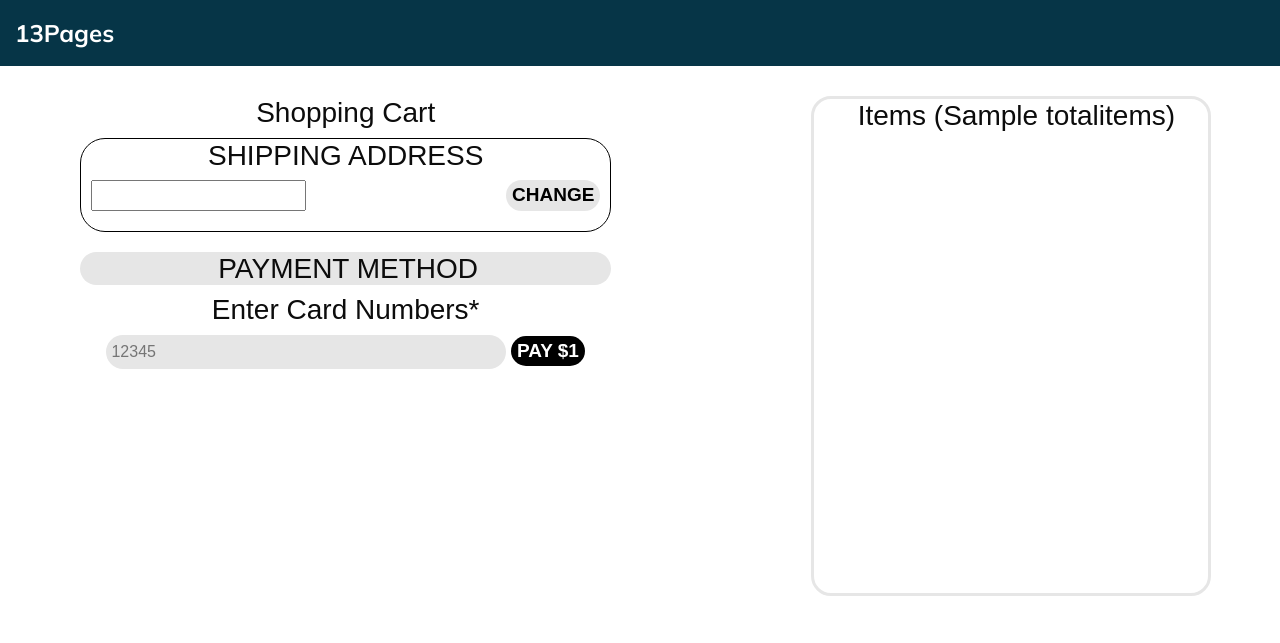
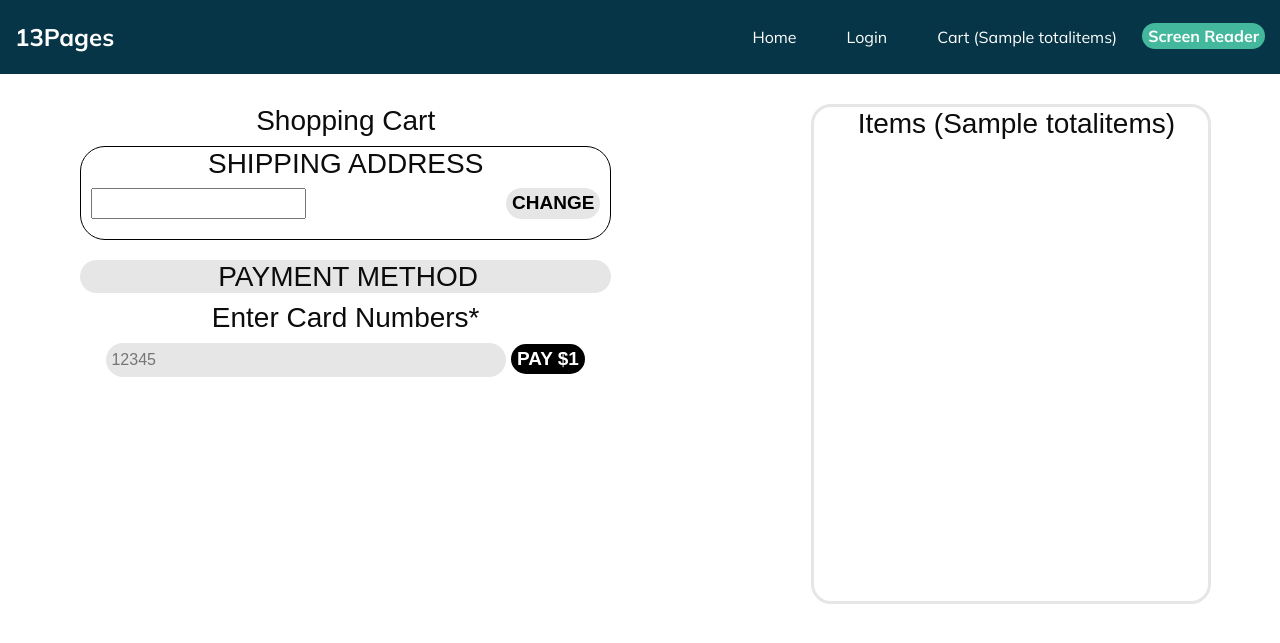
Before and after one commit to samshiau/13Pages, a Django app: template mysite/templates/cart.html in a window 1280 px wide. Shown: the top 643 px of the page. Run offline with Django 4.2, Linux system fonts and the light colour scheme; the template is opened without the code that fills it: most values are stand-ins (such as "Sample title", 1, 10 or a date in 2020); some libraries are stand-ins or nearby versions.

Commit message:
Fixed html bugs and js erros. Added Screen reader

```diff
--- a/mysite/ecomBookStore/views.py
+++ b/mysite/ecomBookStore/views.py
@@ -88,7 +88,7 @@ def delete_cart_item(request):
     t = render_to_string('cart-list.html',
                          {'cart_data': request.session['cartdata'], 'totalitems': len(request.session['cartdata']),
                           'total_amnt': total_amount})
-    return JsonResponse({'data': t})
+    return JsonResponse({'data': t, 'totalitems': len(request.session['cartdata'])})
 
 
 def cart(request):
--- a/mysite/static/css/style.css
+++ b/mysite/static/css/style.css
@@ -957,4 +957,13 @@ a:focus {
 .bottom-msg {
   color:#ababab;
 }
+
+.screen-reader {
+  margin-top: 8px;
+  background-color: #44b89d;
+  border: none;
+  color: white;
+  border-radius: 30px;
+  font-weight: bold;
+}
 /*# sourceMappingURL=style.css.map */
--- a/mysite/static/js/cart.js
+++ b/mysite/static/js/cart.js
@@ -54,4 +54,23 @@
                     $("#cartList").html(res.data);
                   }
               });
+        } else if (class_name[0] == 'screen-reader') {
+            let msg = new SpeechSynthesisUtterance();
+            let voices = speechSynthesis.getVoices();
+            msg.voice = voices[0];
+            let tags = document.querySelectorAll('h1, h2, h3, h4, h5, p, span, button, input, td, tr, a');
+            tags.forEach( (tag) => {
+                tag.addEventListener('click', (e) => {
+                    msg.text = e.target.innerText;
+                    tag.style.backgroundColor = "yellow";
+                    speechSynthesis.speak(msg);
+
+                    let interval = setInterval(() => {
+                        if(!speechSynthesis.speaking) {
+                            tag.style.removeProperty('background-color');
+                            clearInterval(interval);
+                        }
+                    }, 100);
+                });
+            });
         }});
--- a/mysite/templates/cart.html
+++ b/mysite/templates/cart.html
@@ -19,6 +19,7 @@
 
       <link href="{% static 'css/cart.css' %}" rel="stylesheet" />
     </head>
+
     <!-- header section strats -->
       <header class="header_section">
         <div class="container-fluid">
@@ -26,6 +27,41 @@
             <a class="navbar-brand" href="{% url 'index' %}">
               <span> 13Pages </span>
             </a>
+
+            <button
+              class="navbar-toggler"
+              type="button"
+              data-toggle="collapse"
+              data-target="#navbarSupportedContent"
+              aria-controls="navbarSupportedContent"
+              aria-expanded="false"
+              aria-label="Toggle navigation"
+            >
+              <span class=""> </span>
+            </button>
+
+            <div class="collapse navbar-collapse" id="navbarSupportedContent">
+              <ul class="navbar-nav">
+                <li class="nav-item active">
+                  <a class="nav-link pl-lg-0" href="{% url 'index' %}">
+                    Home<span class="sr-only">(current)</span>
+                  </a>
+                </li>
+                <li class="nav-item">
+                  <a class="nav-link" href="{% url 'login' %}">Login</a>
+                </li>
+                <li class="nav-item">
+                  <a class="nav-link" href="{% url 'cart' %}"
+                    >Cart (<span class="cart-list"
+                      >{{ totalitems }}</span
+                    >)</a
+                  >
+                </li>
+                  <li>
+                      <button class="screen-reader" id="screen-on">Screen Reader</button>
+                  </li>
+              </ul>
+            </div>
           </nav>
         </div>
       </header>
--- a/mysite/templates/index.html
+++ b/mysite/templates/index.html
@@ -77,6 +77,9 @@
                     >)</a
                   >
                 </li>
+                  <li>
+                      <button class="screen-reader" id="screen-on">Screen Reader</button>
+                  </li>
               </ul>
             </div>
           </nav>
--- a/mysite/templates/login.html
+++ b/mysite/templates/login.html
@@ -30,7 +30,7 @@
 
   <!-- Error message -->
   {% for message in messages %}
-  <h2>class="alert-message">{{ message }}</h2>
+  <h2 class="alert-message">{{ message }}</h2>
   {% endfor %}
 
   <!-- Page Containor -->
--- a/mysite/templates/register.html
+++ b/mysite/templates/register.html
@@ -30,7 +30,7 @@
 
   <!-- Error message -->
   {% for message in messages %}
-  <h2>class="alert-message">{{ message }}</h2>
+  <h2 class="alert-message">{{ message }}</h2>
   {% endfor %}
 
   <!-- Page Containor -->
```
Also changed, not shown: mysite/templates/cart-list.html (+36 -1 lines), mysite/static/css/cart.css (line endings or trailing spaces). Lines whose indentation alone changed are shown as unchanged.
